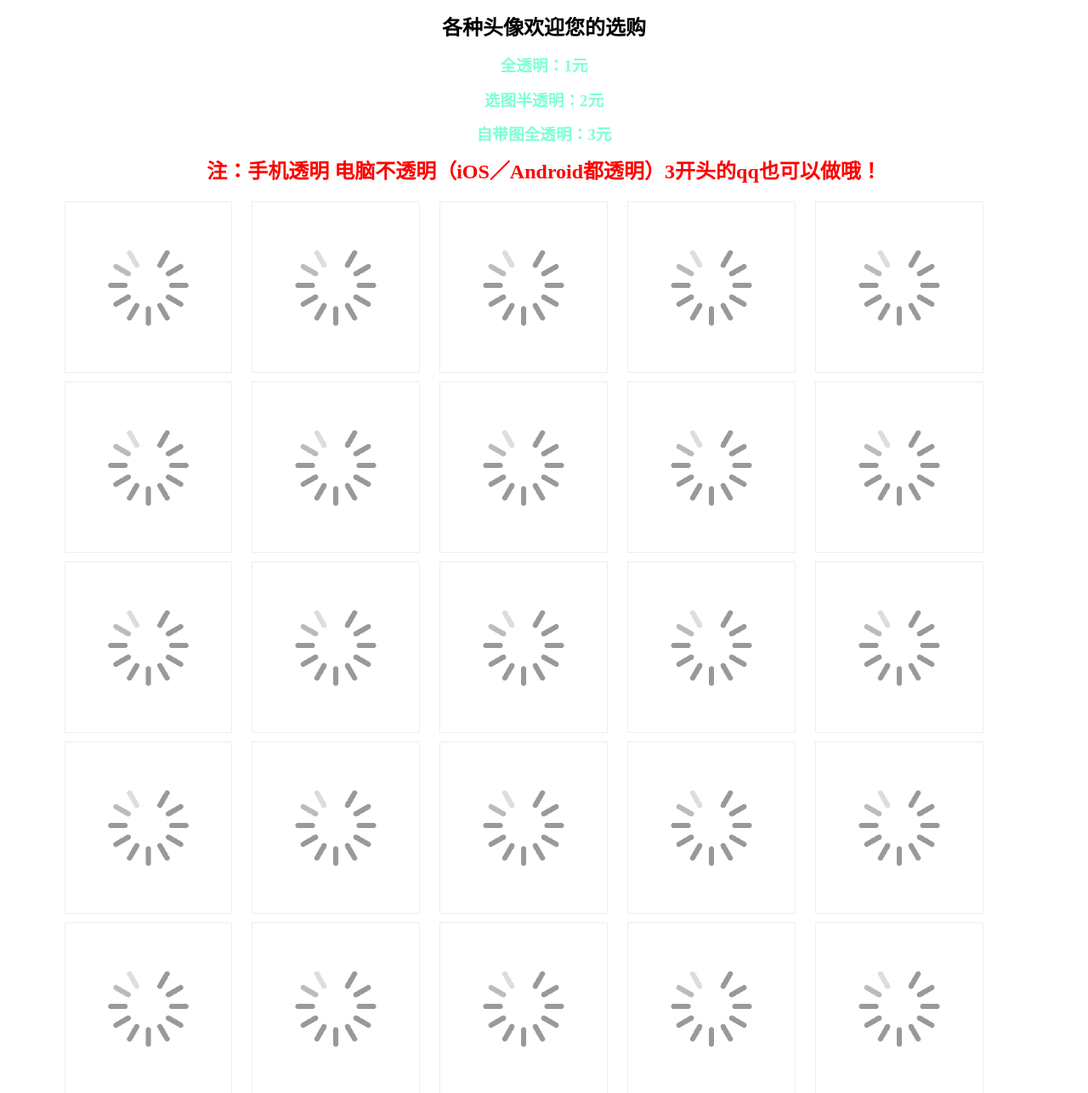
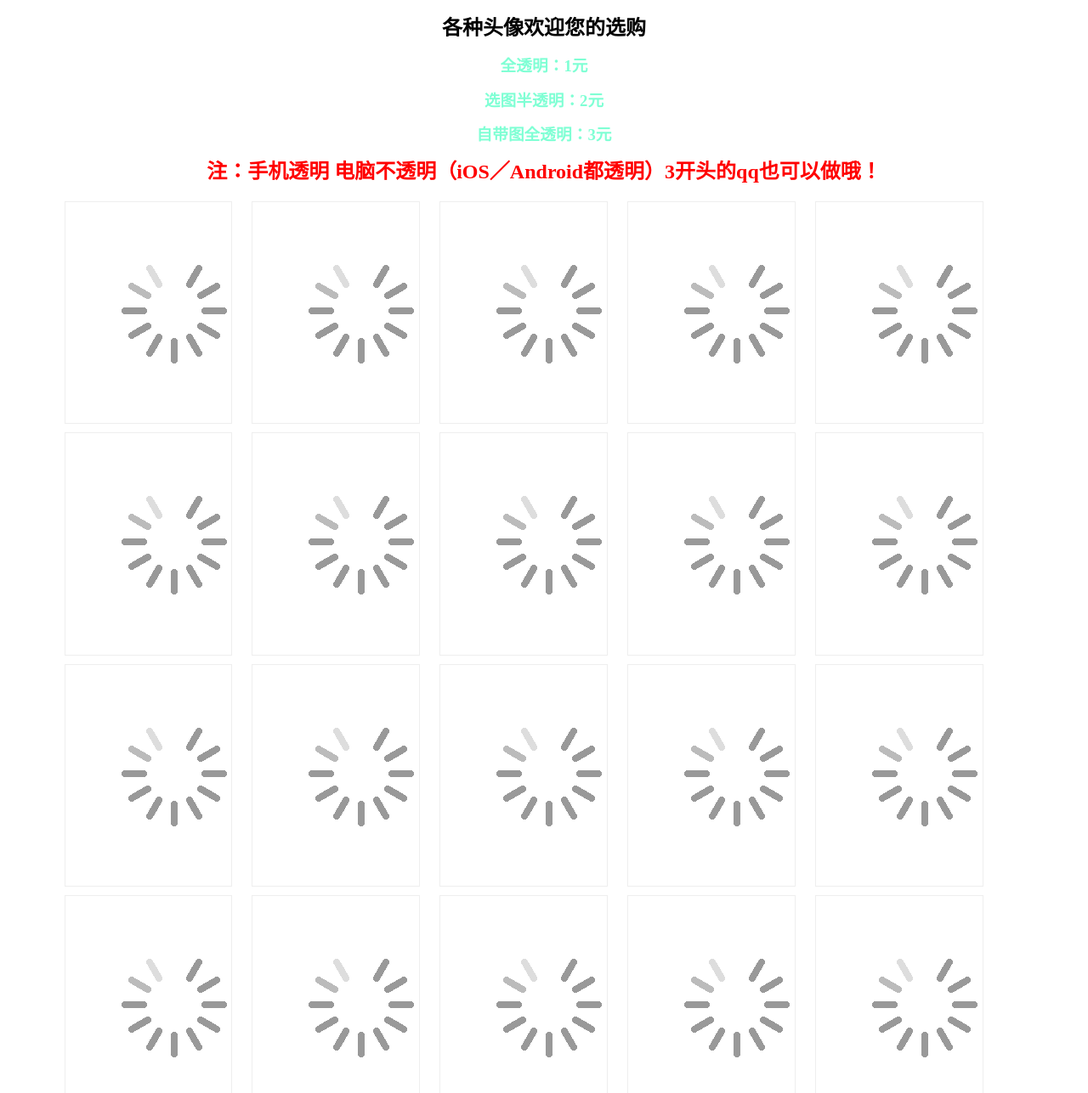
Before and after one commit to DaoCloud/php-apache-mysql-sample, a PHP site: page / in a window 1280 px wide. Shown: the top 1287 px of the page at 85% size. Run offline with PHP 8.4, Linux system fonts and the light colour scheme; some libraries are stand-ins or nearby versions.

Commit message:
111
1111

```diff
--- a/style.css
+++ b/style.css
@@ -7,7 +7,6 @@
 /*ul*/
 ul.main{padding:0;width: 90%;margin:0 auto;}
 ul.main li{list-style: none;float: left;width:10%;margin:0 1% 10px;border:1px solid #eee}
-ul.main li img{width:100%;height: 100%;}
 @media screen and (max-width: 1440px) {
     ul.main li{width:17%;}
 }
```
